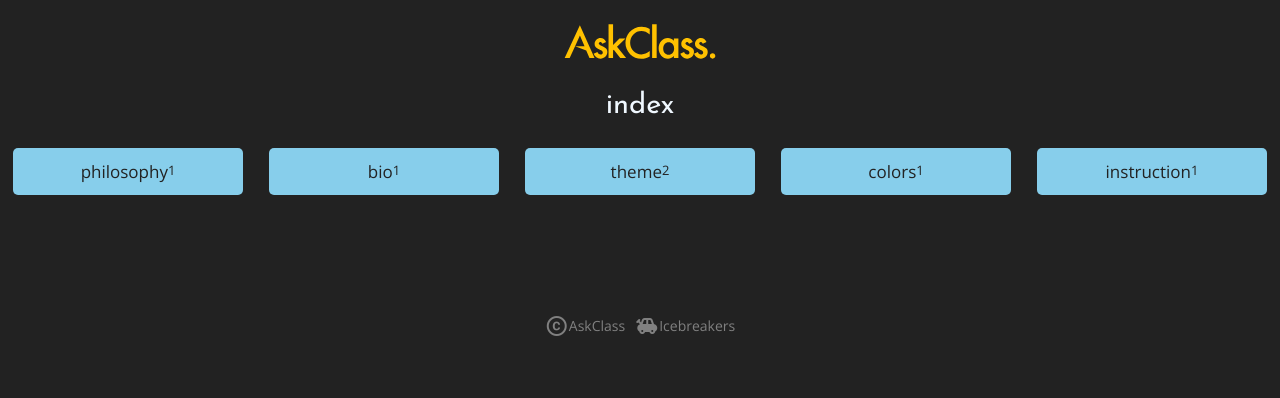
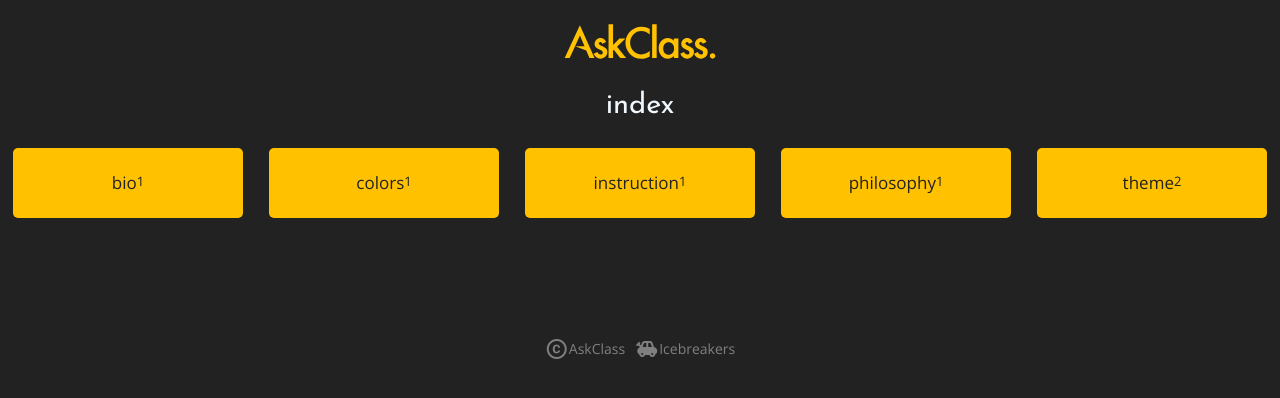
Before and after one commit to beAuthentic/askclass-news-theme, a Jekyll site: the page built from content/_hashtags/index.html, in a window 1280 px wide. Shown: the top 398 px of the page. Built offline with Jekyll 4.4.1, drawn with Linux system fonts in a browser that asks for light colours.

Commit message:
style: Sort tags, fit tags within bounding boxes

```diff
--- a/_layouts/hashtag.html
+++ b/_layouts/hashtag.html
@@ -16,10 +16,14 @@
     {%- if posts.size -%}
       {% include grid.html posts=posts %}
     {%- else -%}
+      {%- capture site_tags -%}
+        {% for tag in site.tags %}{{ tag[0] }}{% unless forloop.last %},{% endunless %}{% endfor -%}
+      {% endcapture -%}
+      {% assign tags_list = site_tags | split: ',' | sort_natural -%}
       <article class="tiles">
         <ul>
-          {%- for t in site.tags -%}
-            <li><a href="/hashtags/{{ t[0] }}">{{ t[0] }}<sup>{{ t[1].size }}</sup></a></li>
+          {%- for item in tags_list -%}
+            <li><a href="/hashtags/{{ item }}">{{ item }}<sup>{{ site.tags[item].size }}</sup></a></li>
           {%- endfor -%}
         </ul>
       </article>
--- a/_sass/_default.scss
+++ b/_sass/_default.scss
@@ -195,13 +195,20 @@
     grid-gap: 1rem;
     grid-template-columns: repeat(auto-fit, minmax(120px, 1fr));
     li {
-      padding: 10px;
+      padding: 5px;
       margin: 5px;
       border-radius: 5px;
       text-align: center;
-      background-color: $secondaryColor;
+      background-color: $themeColor;
+      height: 60px;
+      display: flex;
+      align-items: center;
+      justify-content: center;
       a {
         color: $bgColor;
+        overflow: hidden;
+        text-overflow: ellipsis;
+        word-break: break-word;
       }
       sup {
         vertical-align: 3px;
```
